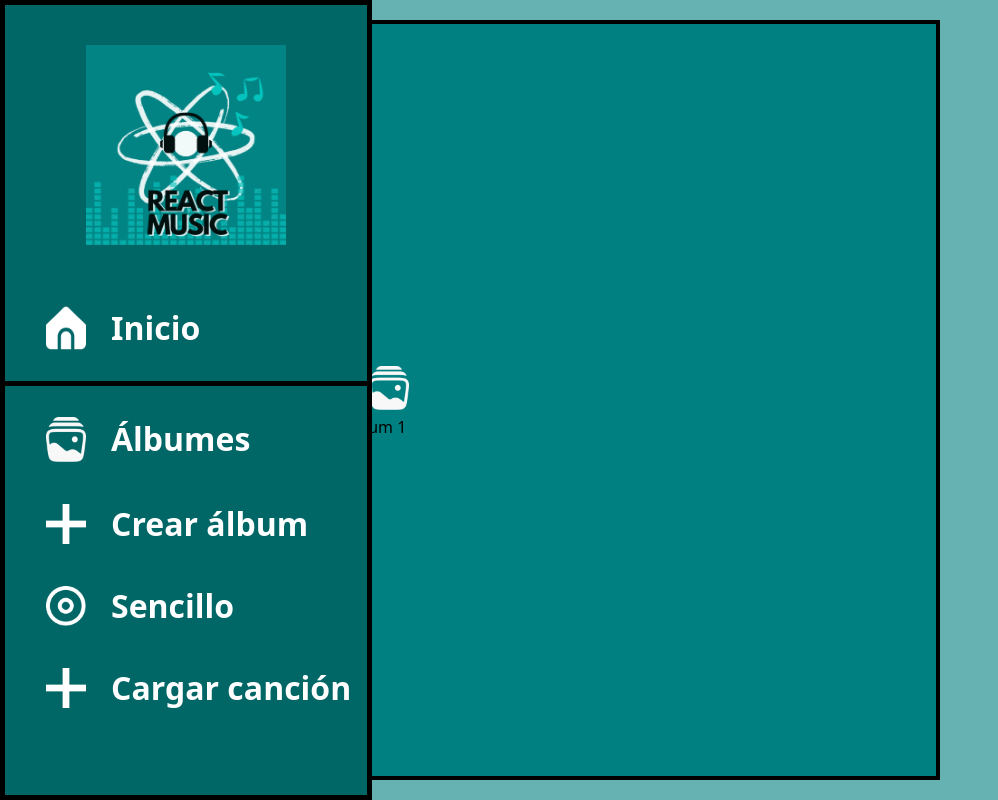
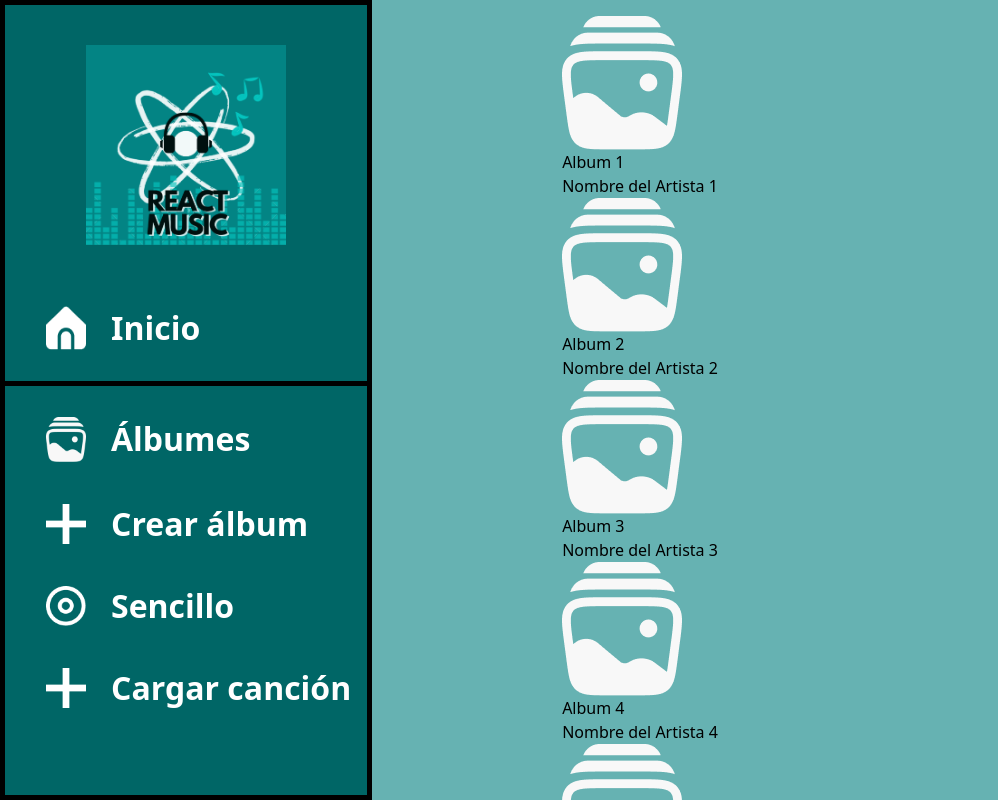
Before and after one commit to IVANCCAMA/Spotify-React, a React (Create React App) app in the folder spotify/: page /Albumes in a window 1280 px wide. Shown: the top 800 px of the page, without its empty margins (0-998 px from the left). Built offline with nearby package versions, Linux system fonts and the light colour scheme.

Commit message:
intento 6

```diff
--- a/spotify/src/components/listaAlbunes.js
+++ b/spotify/src/components/listaAlbunes.js
@@ -1,23 +1,33 @@
 import React from "react";
 import { Link } from "react-router-dom";
-import group from '../logos/group.png';
 import './listaAlbunes.css';
-
+import groupLogo from '../logos/group.png'; // Reemplaza con la ruta de tu imagen de álbum
 
 function ListaAlbumes() {
+  const albums = [
+    { id: 1, title: "Album 1", artist: "Nombre del Artista 1" },
+    { id: 2, title: "Album 2", artist: "Nombre del Artista 2" },
+    { id: 3, title: "Album 3", artist: "Nombre del Artista 3" },
+    { id: 4, title: "Album 4", artist: "Nombre del Artista 4" },
+    { id: 5, title: "Album 5", artist: "Nombre del Artista 5" },
+    { id: 6, title: "Album 6", artist: "Nombre del Artista 6" },
+    { id: 7, title: "Album 7", artist: "Nombre del Artista 7" },
+    { id: 8, title: "Album 8", artist: "Nombre del Artista 8" },
+    { id: 9, title: "Album 9", artist: "Nombre del Artista 9" }
+  ];
+
   return (
-
-    <div className="lista">
-        <div className="item">
-          <Link to="/ListaCanciones">
-            <img src={group} alt="Álbumes" className="icon" width="40"/>
-            <div className="title">Album 1</div>
-          </Link>
-        </div>
-
+    <div className="album-list">
+      {albums.map((album) => (
+        <Link to={`/detalle-album/${album.id}`} key={album.id} className="album-item">
+          <img src={groupLogo} alt="Álbum" className="album-logo" />
+          <div>
+            <div className="album-title">{album.title}</div>
+            <div className="artist-name">{album.artist}</div>
+          </div>
+        </Link>
+      ))}
     </div>
-
-
   );
 }
 
```
